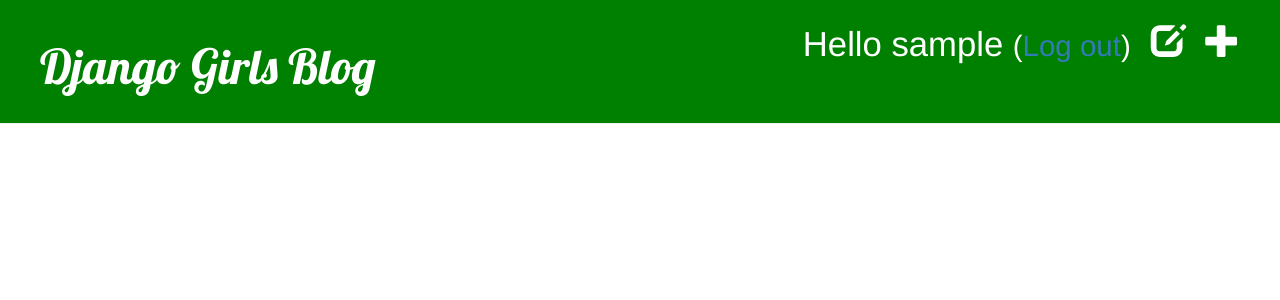
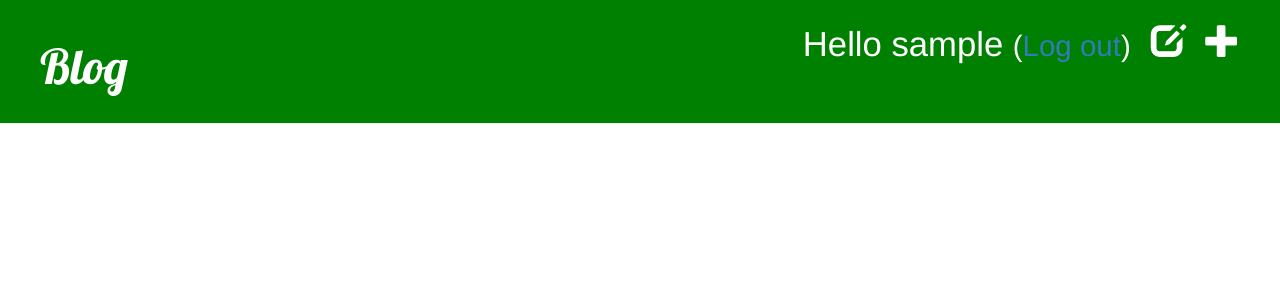
Before and after one commit to boredmark/D-Blog, a Django app: page /drafts/ in a window 1280 px wide. Shown: the top 300 px of the page. Run offline with Django 3.2, Linux system fonts and the light colour scheme; the visitor is signed in with stand-in values (Sample User, id 1); data that the repository does not hold is empty; some libraries are stand-ins or nearby versions.

Commit message:
Done, no comments

```diff
--- a/blog/templates/blog/base.html
+++ b/blog/templates/blog/base.html
@@ -18,7 +18,7 @@
         {% else %}
         <a href="{% url 'login' %}" class="top-menu"><span class="glyphicon glyphicon-lock"></span></a>
         {% endif %}
-        <h1><a href="/">Django Girls Blog</a></h1>
+        <h1><a href="/">Blog</a></h1>
     </div>
     <div class="content container">
     <div class="row">
```
